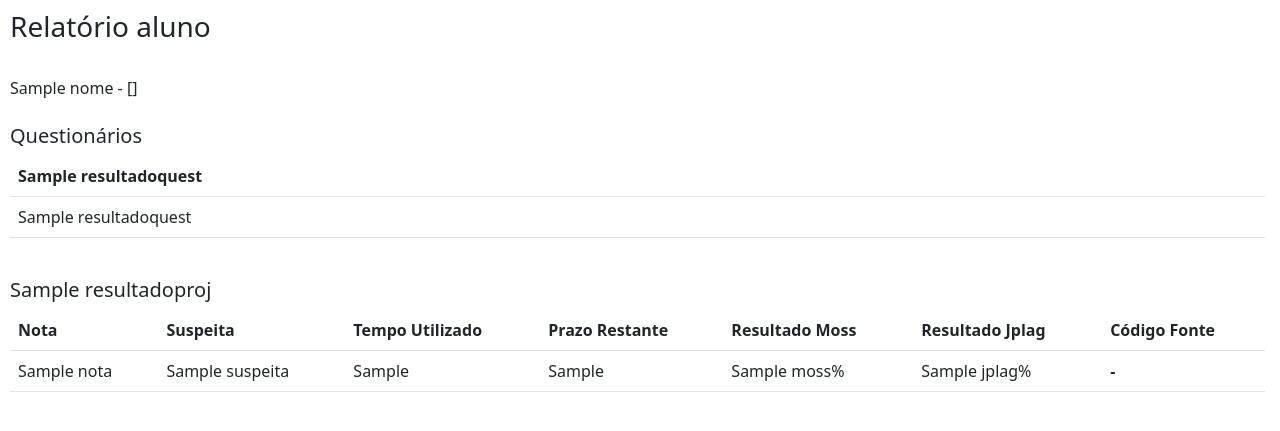
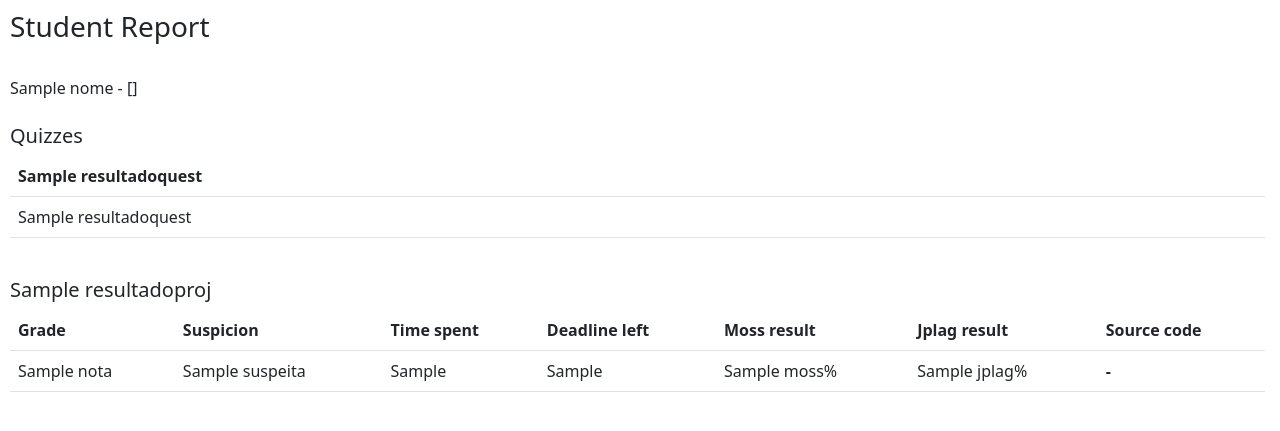
Before and after one commit to rodrigo-aniceto/ProjPlag, a Flask app: template src/templates/relatorioaluno.html in a window 1280 px wide. Shown: the part 56-487 px from the top of the page. Run offline with Flask 3, Linux system fonts and the light colour scheme; the template is opened without the code that fills it: most values are stand-ins (such as "Sample title", 1, 10 or a date in 2020); parts of the project's set-up code (start-up, migrations or seed data) failed here and were passed over; some libraries are stand-ins or nearby versions.

Commit message:
tradução studentreport

```diff
--- a/src/templates/relatorioaluno.html
+++ b/src/templates/relatorioaluno.html
@@ -7,16 +7,16 @@
 {% block content %}
 
 <div class="content" id="conteudo">
-    <h3>Relatório aluno</h3>
+    <h3>Student Report</h3>
 
     <br>
     {% if resultadosprojs|length < 1 and resultadosquests|length < 1 %}
-    <h5> Sem dados aluno {{ matricula }}</h5>
+    <h5> No data available from student {{ matricula }}</h5>
     {% else %}
     <span>{{ nome }} - {{ matricula }}</span>
     <br><br>
     {% if resultadosquests|length >= 1 %}
-    <h5>Questionários</h5>
+    <h5>Quizzes</h5>
     <table class="table">
         <tr>
             {% for resultadoquest in resultadosquests %}
@@ -36,13 +36,13 @@
     <h5>{{ resultadoproj.nome_trabalho }}</h5>
     <table class="table">
         <tr>
-            <th>Nota</th>
-            <th>Suspeita</th>
-            <th>Tempo Utilizado</th>
-            <th>Prazo Restante</th>
-            <th>Resultado Moss</th>
-            <th>Resultado Jplag</th>
-            <th>Código Fonte</th>
+            <th>Grade</th>
+            <th>Suspicion</th>
+            <th>Time spent</th>
+            <th>Deadline left</th>
+            <th>Moss result</th>
+            <th>Jplag result</th>
+            <th>Source code</th>
         </tr>
 
         <tr>
--- a/src/templates/relatoriotrabalho.html
+++ b/src/templates/relatoriotrabalho.html
@@ -17,12 +17,12 @@
     <h5> {{mensagem}}</h5>
     {% else %}
 
-    <button type="button" class="btn btn-secondary" onclick="executarMoss();">Execute Moss</button>
+    <button type="button" class="btn btn-secondary" onclick="executarMoss();">Run Moss</button>
     <!--<button type="button" class="btn btn-secondary" onclick="verificarMoss();">Verificar Moss</button>-->
     <span id="rmoss"></span><br><br>
 
 
-    <button type="button" class="btn btn-secondary" onclick="executarJplag();">Execute JPlag</button>
+    <button type="button" class="btn btn-secondary" onclick="executarJplag();">Run JPlag</button>
     <!--<button type="button" class="btn btn-secondary" onclick="verificarJplag();">Verificar Jplag</button>-->
     <span id="rjplag"></span><br><br>
 
```
